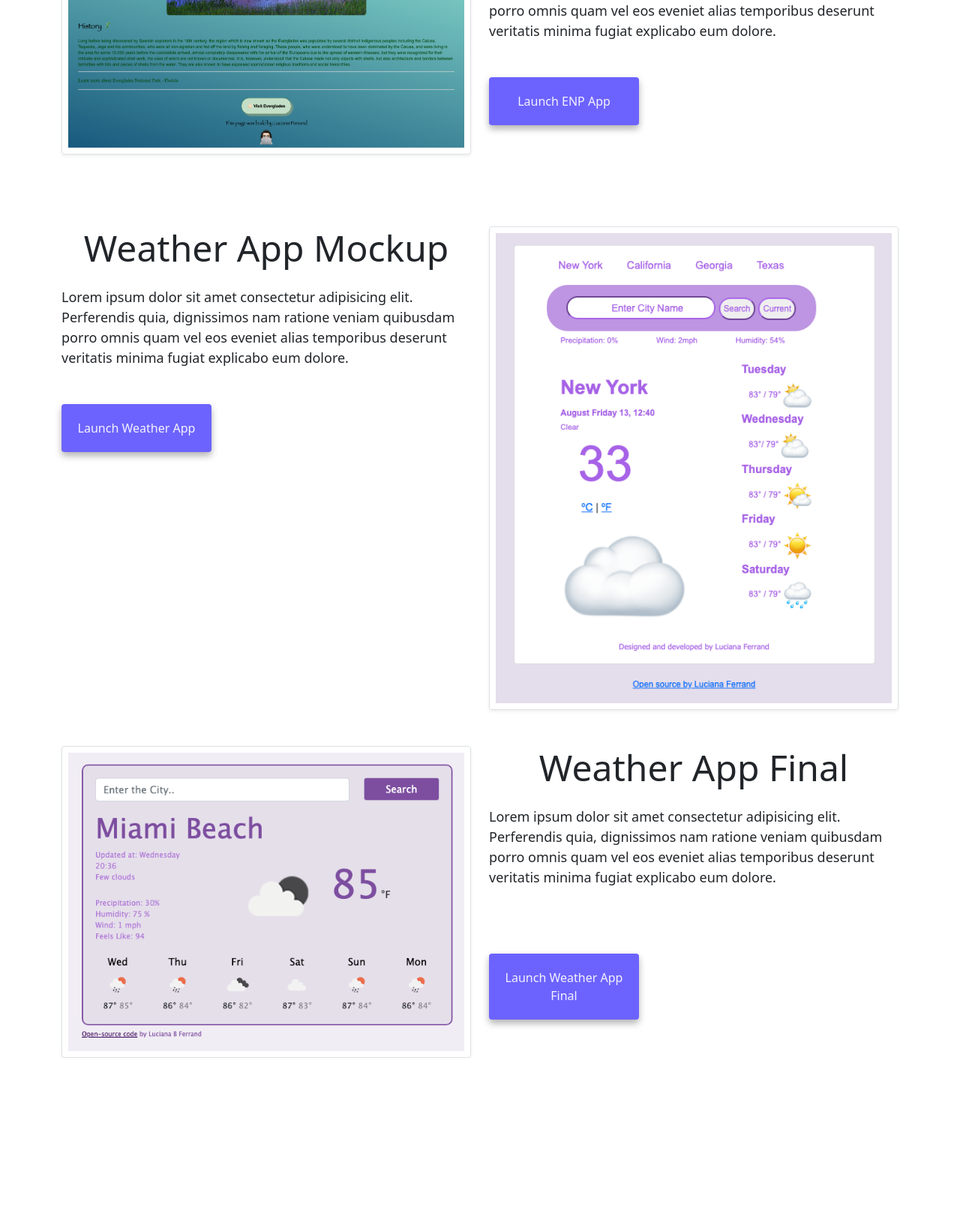
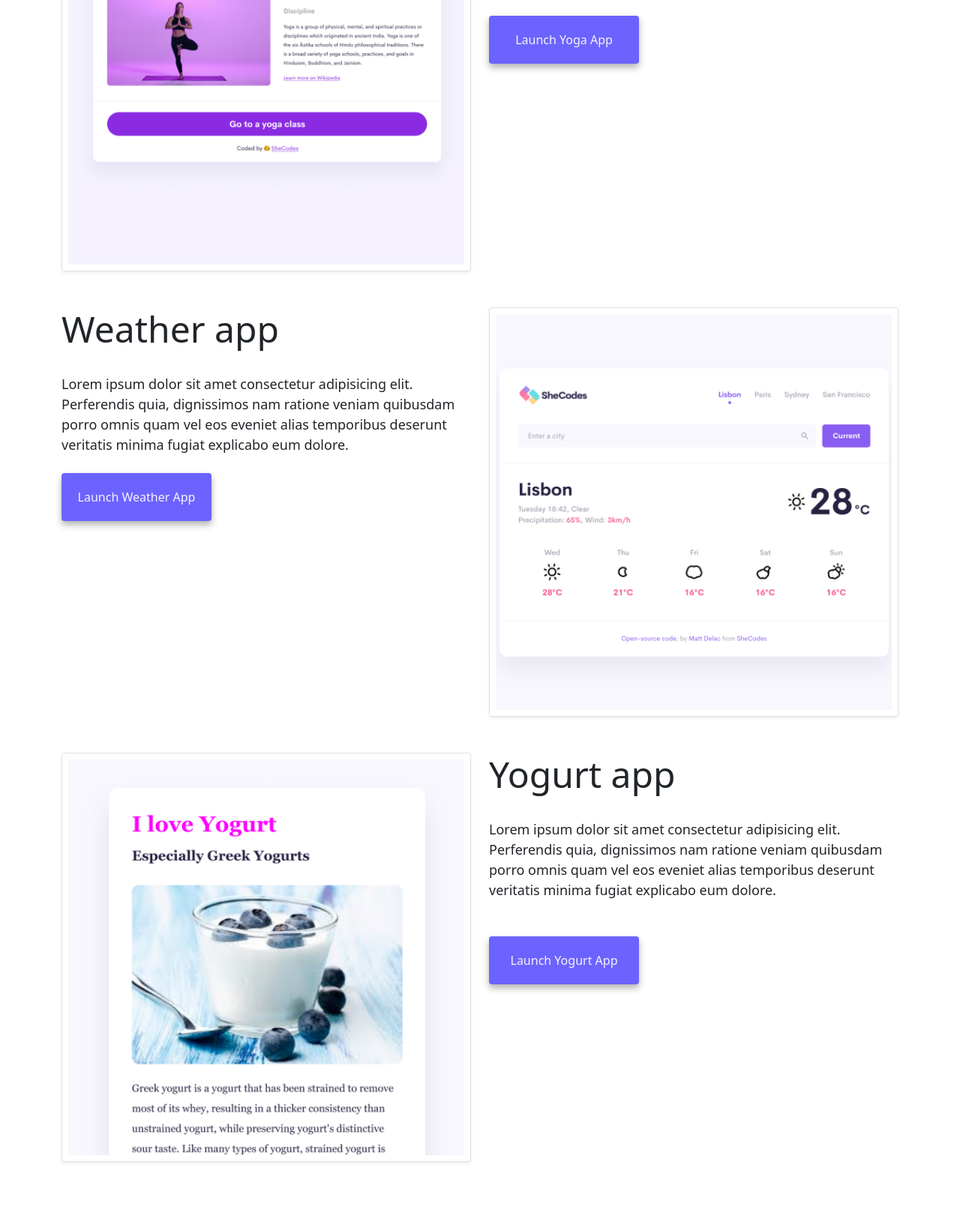
Before and after one commit to lbferrand/Advance-tools-homework-project, a plain HTML site: page index.html in a window 1280 px wide. Shown: the part 688-2318 px from the top of the page at 75% size. Before the commit the page ends 2099 px from the top, so only its background shows below. Drawn offline with nearby package versions, Linux system fonts and the light colour scheme.

Commit message:
Adjust css with media and css queries

```diff
--- a/index.html
+++ b/index.html
@@ -65,7 +65,7 @@
     <h2 class="text-center">👋 Hi I am</h2>
     <h1 class="text-center">Luciana Ferrand</h1>
     <h3 class="text-center">🇦🇷 Front-end developer, based in USA</h3>
-    <div class="navigation-links">
+    <div class="navigation-links mb-5">
       <a
         href="about.html#contact"
         class="contact-link"
@@ -79,16 +79,69 @@
 
     <div class="container">
       <div class="row">
-        <div class="col-sm-6 mt-5">
+        <div class="col-sm-6">
           <img
-            src="images/everglades.png"
+            src="images/yoga.png"
             class="img-fluid rounded shadow-sm p-2 border w-100"
-            alt="Everglades National Park view"
+            alt="Woman in yoga pose view"
             id="images"
           />
         </div>
+        <div class="col-sm-6 mt-2">
+          <h2>Yoga app</h2>
+          <p>
+            Lorem ipsum dolor sit amet consectetur adipisicing elit. Perferendis
+            quia, dignissimos nam ratione veniam quibusdam porro omnis quam vel
+            eos eveniet alias temporibus deserunt veritatis minima fugiat
+            explicabo eum dolore.
+          </p>
+          <div class="mt-4">
+            <a
+              href="#"
+              class="links project-link"
+              title="Woman in yoga image"
+              id=""
+              >Launch Yoga App</a
+            >
+          </div>
+        </div>
+      </div>
+      <div class="row">
         <div class="col-sm-6 mt-5">
-          <h2>Everglades National Park app</h2>
+          <h2>Weather app</h2>
+          <br />
+          <p>
+            Lorem ipsum dolor sit amet consectetur adipisicing elit. Perferendis
+            quia, dignissimos nam ratione veniam quibusdam porro omnis quam vel
+            eos eveniet alias temporibus deserunt veritatis minima fugiat
+            explicabo eum dolore.
+          </p>
+          <div class="mt-4">
+            <a href="#" class="links project-link" title="Weather App"
+              >Launch Weather app</a
+            >
+          </div>
+        </div>
+        <div class="col-sm-6 mt-5">
+          <img
+            src="images/weatherapp.png"
+            class="img-fluid rounded shadow-sm p-2 border w-100"
+            alt="Weather App"
+            id="images"
+          />
+        </div>
+      </div>
+      <div class="row mt-5">
+        <div class="col-sm-6">
+          <img
+            src="images/yogurt.png"
+            class="img-fluid rounded shadow-sm p-2 border w-100"
+            alt="Yogurt application"
+            id="images"
+          />
+        </div>
+        <div class="col-sm-6">
+          <h2>Yogurt app</h2>
           <br />
           <p>
             Lorem ipsum dolor sit amet consectetur adipisicing elit. Perferendis
@@ -97,62 +150,7 @@
             explicabo eum dolore.
           </p>
           <div class="mt-5">
-            <a
-              href="#"
-              class="links project-link"
-              title="Everglades image"
-              id=""
-              >Launch ENP App</a
-            >
-          </div>
-        </div>
-      </div>
-      <div class="row mt-5">
-        <div class="col-sm-6 mt-5">
-          <h2>Weather App Mockup</h2>
-          <br />
-          <p>
-            Lorem ipsum dolor sit amet consectetur adipisicing elit. Perferendis
-            quia, dignissimos nam ratione veniam quibusdam porro omnis quam vel
-            eos eveniet alias temporibus deserunt veritatis minima fugiat
-            explicabo eum dolore.
-          </p>
-          <div class="mt-5 mb-5">
-            <a href="#" class="links project-link" title="Weather App"
-              >Launch Weather App</a
-            >
-          </div>
-        </div>
-        <div class="col-sm-6 mt-5">
-          <img
-            src="images/weatherapp1.png"
-            class="img-fluid rounded shadow-sm p-2 border w-100"
-            alt="Weather App Final"
-            id="images"
-          />
-        </div>
-      </div>
-      <div class="row">
-        <div class="col-sm-6 mt-5">
-          <img
-            src="images/weatherapplbf.png"
-            class="img-fluid rounded shadow-sm p-2 border w-100"
-            alt="Weather application"
-            id="images"
-          />
-        </div>
-        <div class="col-sm-6 mt-5">
-          <h2>Weather App Final</h2>
-          <br />
-          <p>
-            Lorem ipsum dolor sit amet consectetur adipisicing elit. Perferendis
-            quia, dignissimos nam ratione veniam quibusdam porro omnis quam vel
-            eos eveniet alias temporibus deserunt veritatis minima fugiat
-            explicabo eum dolore.
-          </p>
-          <br />
-          <div class="mt-5">
-            <a href="#" class="links project-link">Launch Weather App Final</a>
+            <a href="#" class="links project-link">Launch Yogurt App</a>
           </div>
         </div>
       </div>
--- a/src/style.css
+++ b/src/style.css
@@ -6,11 +6,10 @@
 
 body {
   margin-top: 100px;
-  overflow-x: hidden; /* Hide scrollbars */
+  margin-bottom: 100px;
 }
 
 h1,
-h2,
 h3 {
   text-align: center;
   margin: 0;
@@ -27,6 +26,7 @@ h2 {
 h3 {
   font-size: 24px;
   opacity: 0.7;
+  text-align: center;
 }
 
 p {
@@ -35,10 +35,10 @@ p {
   line-height: 1.5;
 }
 
-img {
+#img {
   margin: 0;
   width: 300px;
-  height: 200px;
+  height: auto;
 }
 
 .navigation-links {
@@ -93,6 +93,7 @@ img {
 .about-paragraphs p {
   display: flex;
   margin: 10px;
+  text-align: center;
 }
 
 .email-link {
@@ -108,16 +109,31 @@ img {
 }
 
 @media (max-width: 576px) {
+  body {
+    margin-bottom: 100px;
+  }
+  h1 {
+    font-size: 48px;
+    line-height: 1.5;
+  }
+  h2 {
+    text-align: center;
+    font-size: 32px;
+  }
+  p {
+    text-align: center;
+  }
   #images {
     display: none;
   }
-  h2 {
-    font-size: 35px;
+  .project-link {
+    display: block;
+    text-align: center;
+    margin: 0 20px;
+    max-width: 100%;
   }
-  p {
-    display: center;
-  }
-  a {
-    display: center;
+
+  #aboutme-images {
+    width: 100%;
   }
 }
```
Also changed, not shown: about.html (+13 -7 lines), images/weatherapp.png (added), images/yoga.png (added), images/yogurt.png (added).
